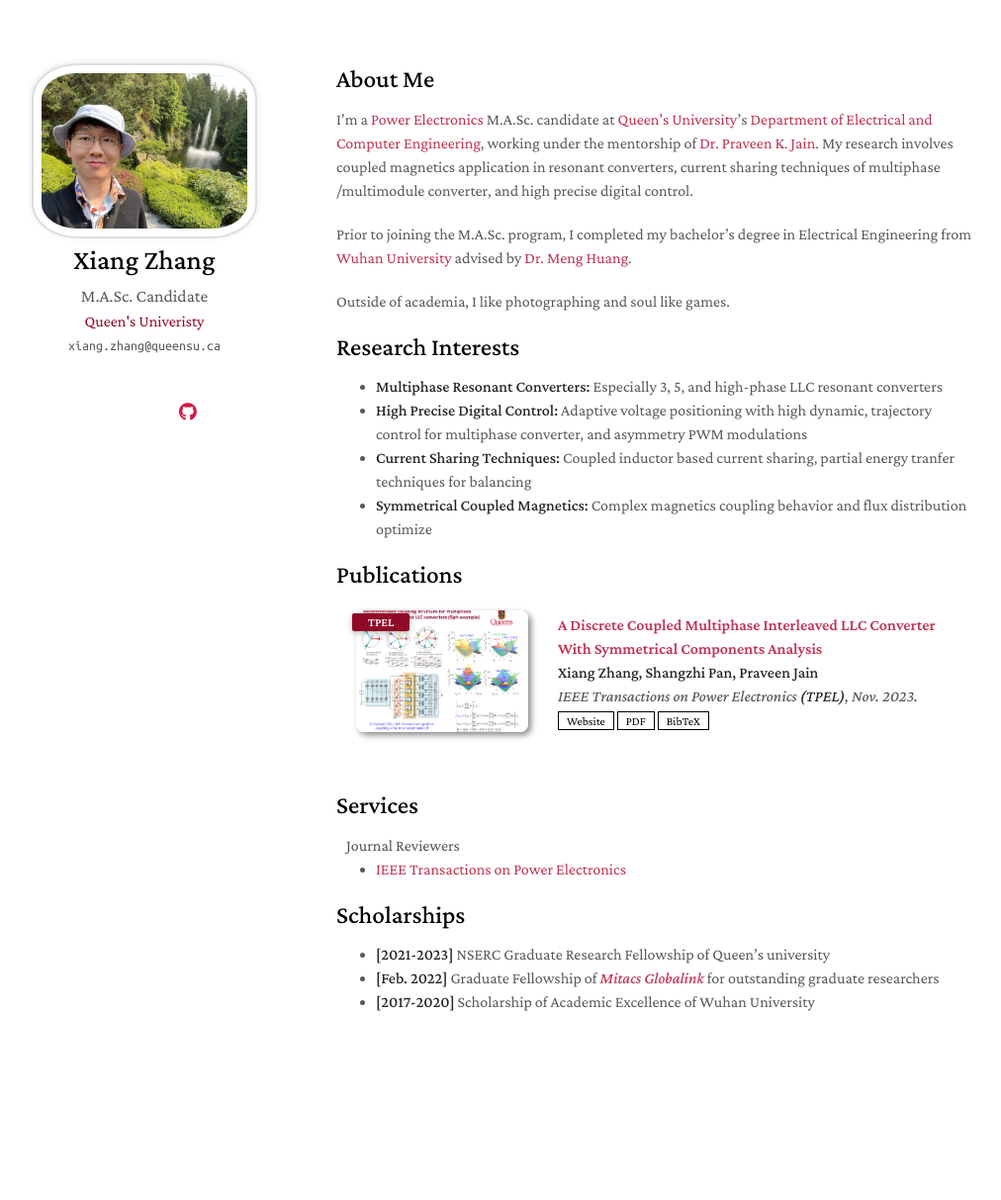
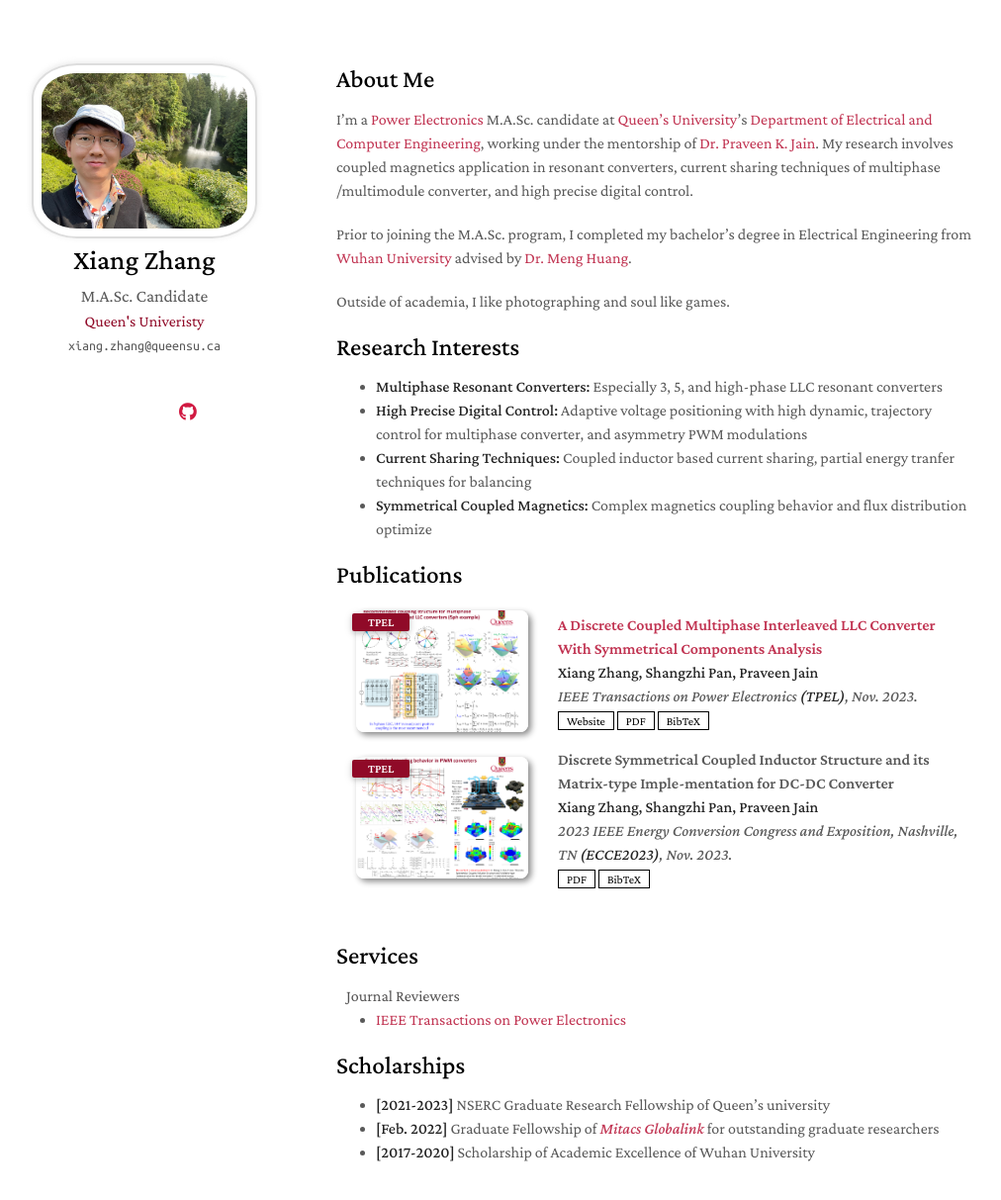
Before and after one commit to XiangZhangPE/XiangZhangPE_old.github.io, a Jekyll site: the page built from index.md, in a window 1280 px wide and 1271 px high. Shown: the top 1213 px of the window at 99% size, without its empty margins (130-1142 px from the left). Built offline with Jekyll 4.4.1, drawn with Linux system fonts in a browser that asks for light colours; nearby versions of some CDN libraries; a style sheet for code colours, icons or effects is not loaded; our own code applies the rules of GitHub Pages for plain Markdown files.

Commit message:
Update publications.md

```diff
--- a/_includes/publications.md
+++ b/_includes/publications.md
@@ -12,12 +12,33 @@
   </div>
 
   <div class="col-sm-9" style="position: relative;padding-right: 15px;padding-left: 20px;">
-    <div class="title"><a href="https://ieeexplore-ieee-org.proxy.queensu.ca/document/10135113">A Discrete Coupled Multiphase Interleaved LLC Converter With Symmetrical Components Analysis</a></div>
+    <div class="title"><a href="https://ieeexplore.ieee.org/document/10135113/">A Discrete Coupled Multiphase Interleaved LLC Converter With Symmetrical Components Analysis</a></div>
     <div class="author"><strong>Xiang Zhang, Shangzhi Pan, Praveen Jain</strong></div>
     <div class="periodical"><em>IEEE Transactions on Power Electronics <strong>(TPEL)</strong>, Nov. 2023.</em></div>
     <div class="links">
-    <a href="https://ieeexplore-ieee-org.proxy.queensu.ca/document/10135113" class="btn btn-sm z-depth-0" role="button" target="_blank" style="font-size:12px;">Website</a>
-      <a href="https://ieeexplore-ieee-org.proxy.queensu.ca/document/10135113" class="btn btn-sm z-depth-0" role="button" target="_blank" style="font-size:12px;">PDF</a>
+    <a href="https://ieeexplore.ieee.org/document/10135113/" class="btn btn-sm z-depth-0" role="button" target="_blank" style="font-size:12px;">Website</a>
+      <a href="https://ieeexplore.ieee.org/document/10135113/" class="btn btn-sm z-depth-0" role="button" target="_blank" style="font-size:12px;">PDF</a>
+      <a href="assets/files/KTensors.bib" class="btn btn-sm z-depth-0" role="button" target="_blank" style="font-size:12px;">BibTeX</a>
+    </div>
+  </div>
+</div>
+</li>
+
+
+<li>
+<div class="pub-row">
+
+  <div class="col-sm-3 abbr" style="position: relative;padding-right: 15px;padding-left: 15px;">
+    <img src="assets/img/ecce2023.png" class="teaser img-fluid z-depth-1">
+    <abbr class="badge">TPEL</abbr>
+  </div>
+
+  <div class="col-sm-9" style="position: relative;padding-right: 15px;padding-left: 20px;">
+    <div class="title">Discrete Symmetrical Coupled Inductor Structure and its Matrix-type Imple-mentation for DC-DC Converter</div>
+    <div class="author"><strong>Xiang Zhang, Shangzhi Pan, Praveen Jain</strong></div>
+    <div class="periodical"><em>2023 IEEE Energy Conversion Congress and Exposition, Nashville, TN <strong>(ECCE2023)</strong>, Nov. 2023.</em></div>
+    <div class="links">
+      <a href="assets/files/KTensors.bib" class="btn btn-sm z-depth-0" role="button" target="_blank" style="font-size:12px;">PDF</a>
       <a href="assets/files/KTensors.bib" class="btn btn-sm z-depth-0" role="button" target="_blank" style="font-size:12px;">BibTeX</a>
     </div>
   </div>
```
